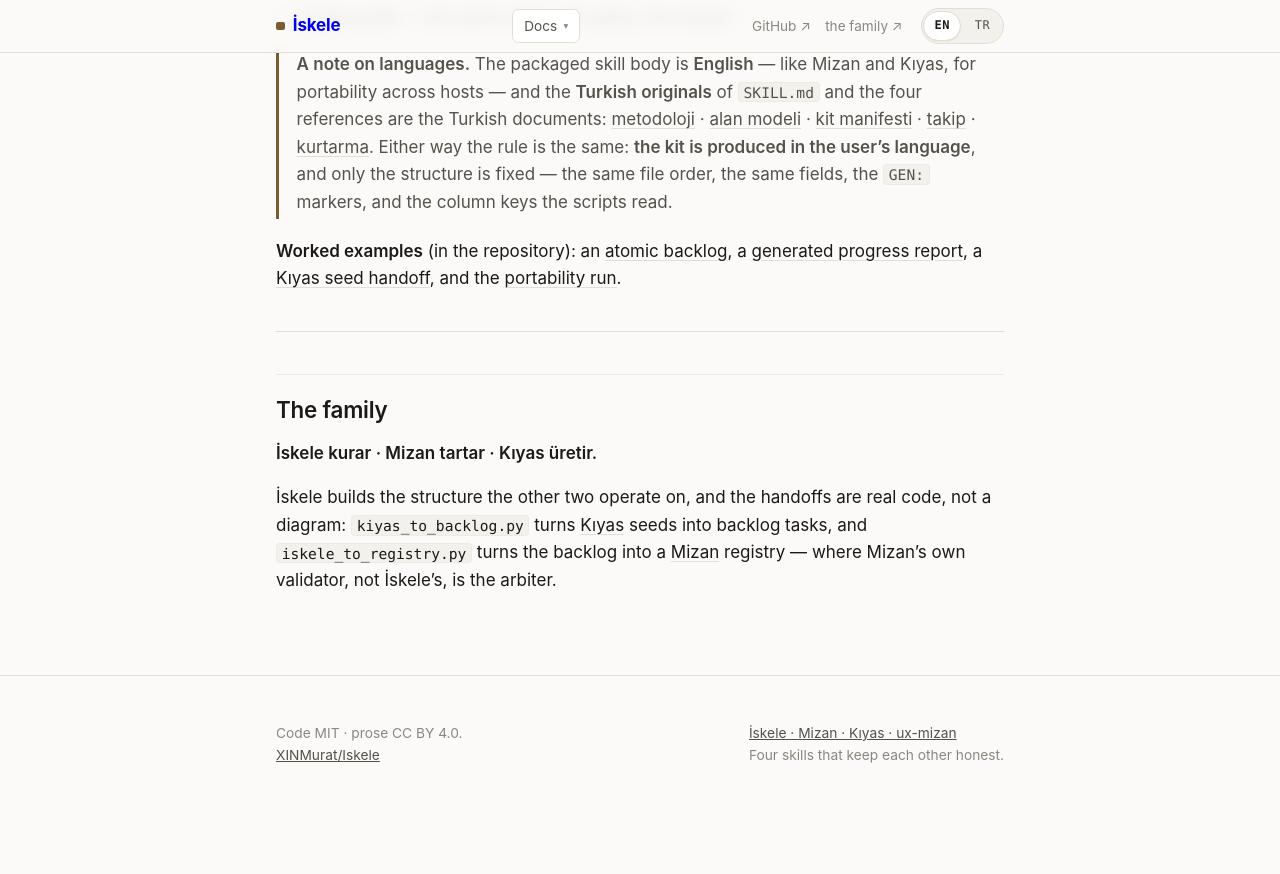
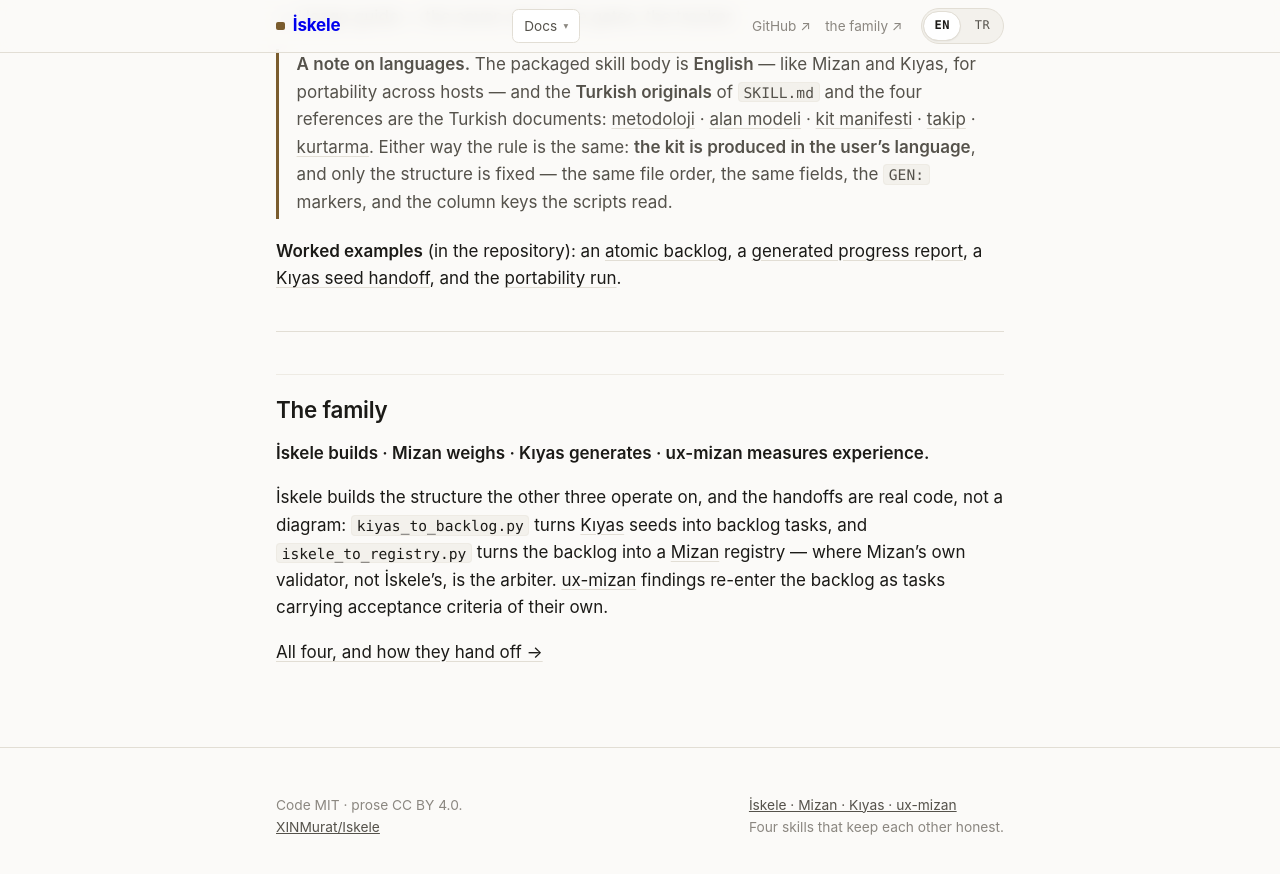
Before and after one commit to XINMurat/Iskele, a Jekyll site: the page built from docs/index.md, in a window 1280 px wide and 900 px high, scrolled down 713 px. Shown: the top 874 px of the window. Built offline with Jekyll 4.4.1, drawn with Linux system fonts in a browser that asks for light colours; before the commit the page ends 1541 px from its top, so only the background shows below that.

Commit message:
the family section was English on the Turkish page
Reported from the live site, and correct. That section sits outside the two
panes on purpose -- it is true in either language -- but it existed only in
English, so a reader who chose Turkish reached the bottom of the page and found
an English block waiting. Outside the panes is the right place; English-only was
the mistake.

It also carried two smaller ones. The motto inside the English paragraph was
Turkish ("İskele kurar · Mizan tartar · Kıyas üretir"), so even the English page
was mixed. And it counted THREE verbs, which stopped being true when ux-mizan
joined the family.

Both languages now, each in its own block, four verbs in both, toggled by the
same control as everything else -- and hidden with the `pane-init` class rather
than `hidden`, so a reader without JavaScript gets both instead of neither.

Co-Authored-By: Claude Opus 5 <noreply@anthropic.com>

```diff
--- a/docs/_layouts/default.html
+++ b/docs/_layouts/default.html
@@ -281,9 +281,13 @@ document.querySelectorAll('.prose table').forEach(function (t) {
           : 'This document has no English version — the list switches to English';
       }
     });
+    // Anything still carrying the no-JS guard class gives it up on the first
+    // paint -- the panes, and the trailing sections that exist in both
+    // languages outside them.
+    document.querySelectorAll('.pane-init').forEach(function (el) {
+      el.classList.remove('pane-init');
+    });
     if (bilingual) {
-      panes.en.classList.remove('pane-init');
-      panes.tr.classList.remove('pane-init');
       panes.en.hidden = lang !== 'en';
       panes.tr.hidden = lang !== 'tr';
     }
--- a/docs/index.md
+++ b/docs/index.md
@@ -91,13 +91,39 @@ yalnızca üretilen bölgelerini yeniden yazar; elle eklenen bağlam yeniden
 
 ---
 
+<div data-chrome="en" markdown="1">
+
 ## The family
 
-**İskele kurar · Mizan tartar · Kıyas üretir.**
+**İskele builds · Mizan weighs · Kıyas generates · ux-mizan measures experience.**
 
-İskele builds the structure the other two operate on, and the handoffs are
+İskele builds the structure the other three operate on, and the handoffs are
 real code, not a diagram: `kiyas_to_backlog.py` turns
 [Kıyas](https://github.com/XINMurat/Kiyas) seeds into backlog tasks, and
 `iskele_to_registry.py` turns the backlog into a
 [Mizan](https://github.com/XINMurat/Mizan) registry — where Mizan's own
 validator, not İskele's, is the arbiter.
+[ux-mizan](https://github.com/XINMurat/ux-mizan) findings re-enter the backlog
+as tasks carrying acceptance criteria of their own.
+
+[All four, and how they hand off →](https://xinmurat.github.io/)
+
+</div>
+
+<div data-chrome="tr" markdown="1" class="pane-init">
+
+## Aile
+
+**İskele kurar · Mizan tartar · Kıyas üretir · ux-mizan deneyimi ölçer.**
+
+İskele, diğer üçünün üzerinde çalıştığı yapıyı kurar; devirler de diyagram
+değil gerçek kod: `kiyas_to_backlog.py` [Kıyas](https://github.com/XINMurat/Kiyas)
+tohumlarını backlog görevine, `iskele_to_registry.py` backlog'u bir
+[Mizan](https://github.com/XINMurat/Mizan) registry'sine çevirir — orada hakem
+İskele'nin değil, Mizan'ın kendi doğrulayıcısıdır.
+[ux-mizan](https://github.com/XINMurat/ux-mizan) bulguları ise kendi kabul
+kriterini taşıyan görevler olarak backlog'a geri girer.
+
+[Dördü ve nasıl devrettikleri →](https://xinmurat.github.io/)
+
+</div>
```
